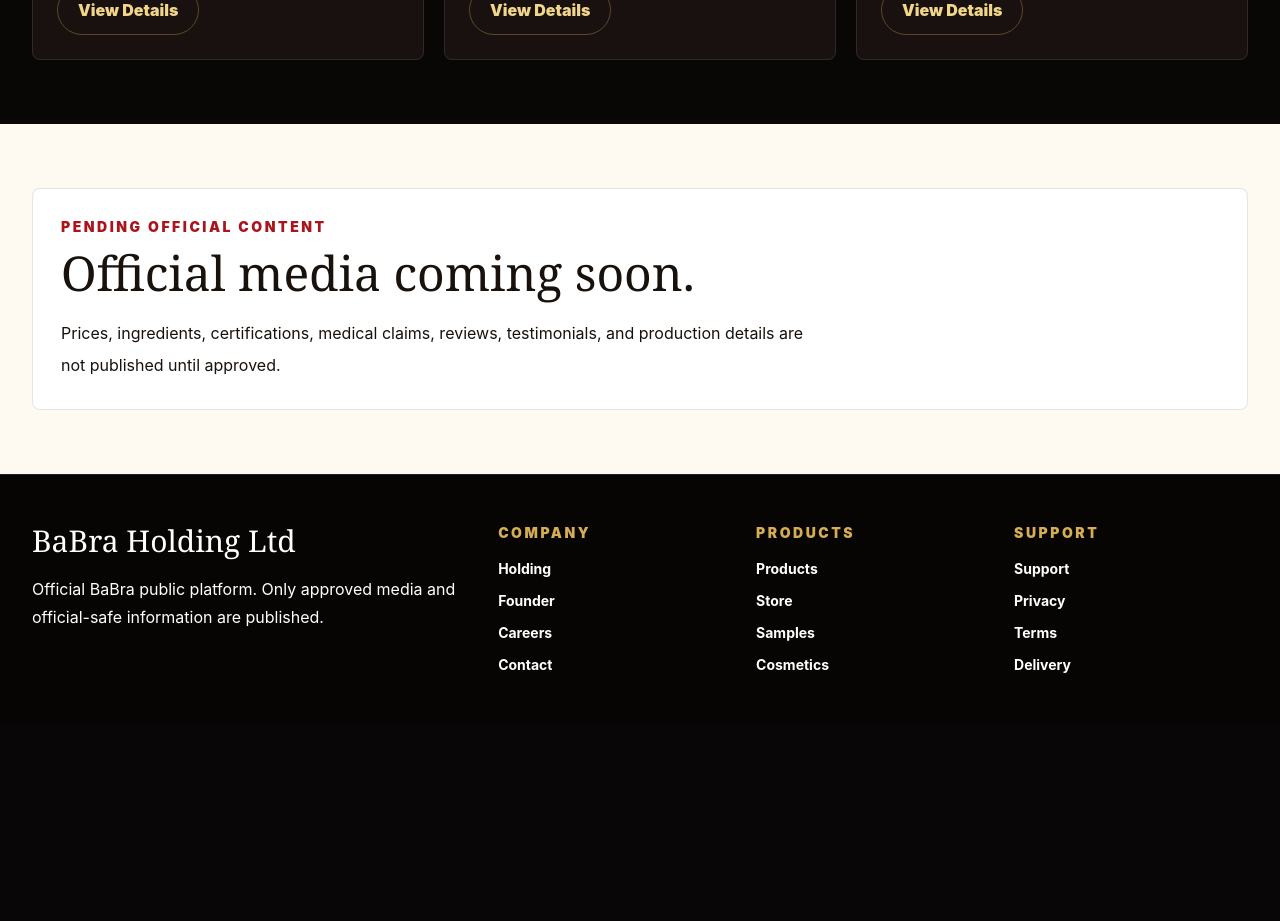
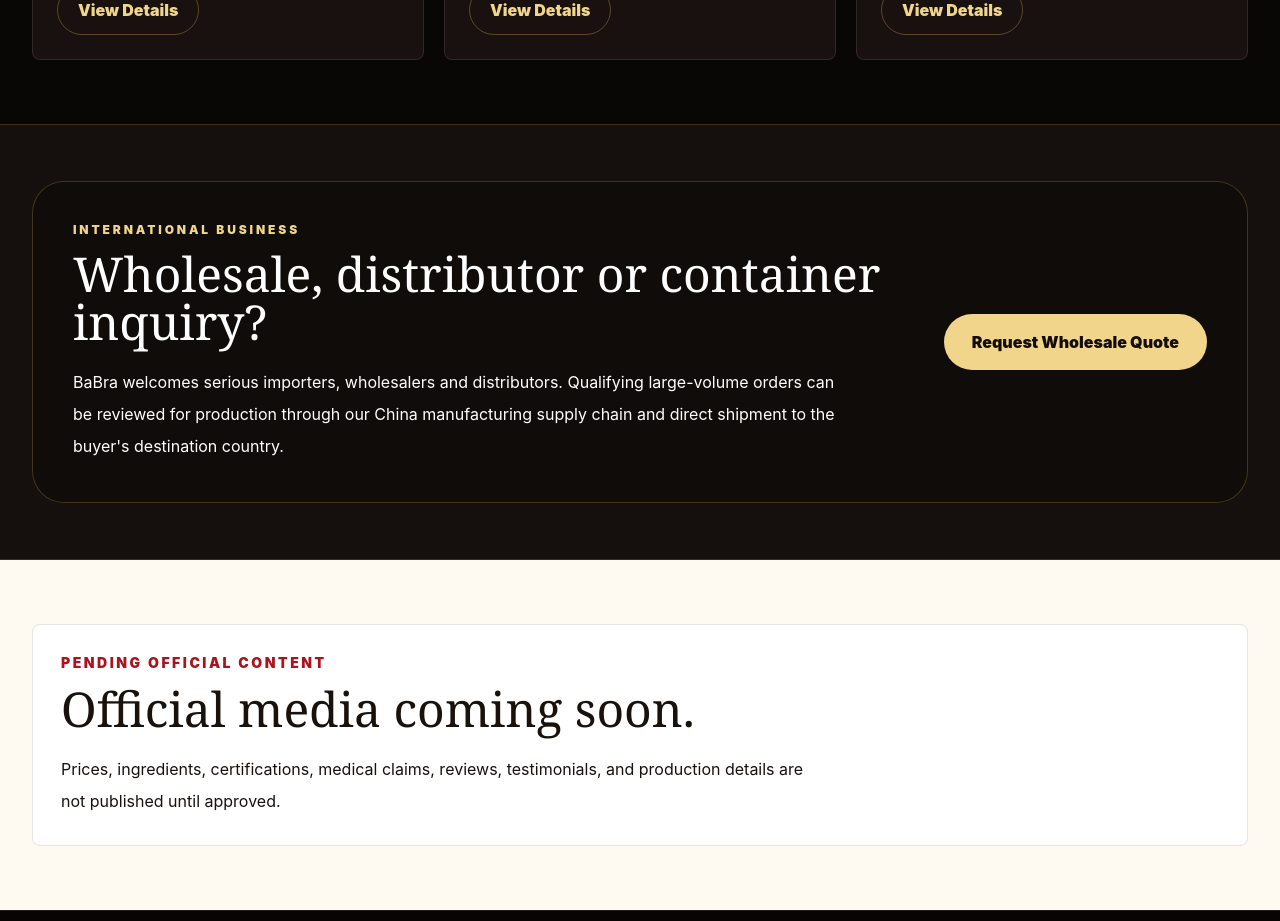
Before and after one commit to BaBraTv/babra-website-public, a Next.js app: page /cosmetics in a window 1280 px wide. Shown: the part 1080-2001 px from the top of the page. Before the commit the page ends 1803 px from the top, so only its background shows below. Built offline with nearby package versions, Linux system fonts and the light colour scheme.

Commit message:
Add wholesale CTA to cosmetics page

```diff
--- a/app/cosmetics/page.tsx
+++ b/app/cosmetics/page.tsx
@@ -50,6 +50,24 @@
         </div>
       </section>
 
+      <section className="border-y border-[#d6ad57]/20 bg-[#15100d] px-5 py-14 md:px-8">
+        <div className="mx-auto grid max-w-7xl gap-8 rounded-[2rem] border border-[#d6ad57]/25 bg-black/20 p-7 md:grid-cols-[1fr_auto] md:items-center md:p-10">
+          <div>
+            <p className="text-xs font-black uppercase tracking-[0.24em] text-[#f1d58b]">International business</p>
+            <h2 className="mt-3 max-w-4xl font-serif text-5xl leading-none">Wholesale, distributor or container inquiry?</h2>
+            <p className="mt-5 max-w-3xl leading-8 text-white/64">
+              BaBra welcomes serious importers, wholesalers and distributors. Qualifying large-volume orders can be reviewed for production through our China manufacturing supply chain and direct shipment to the buyer&apos;s destination country.
+            </p>
+          </div>
+          <a
+            className="inline-flex min-h-14 items-center justify-center rounded-full bg-[#f1d58b] px-7 font-black text-[#130d08]"
+            href="/wholesale-distributor"
+          >
+            Request Wholesale Quote
+          </a>
+        </div>
+      </section>
+
       <section className="bg-[#fffaf1] px-5 py-16 text-[#18110c] md:px-8">
         <div className="mx-auto max-w-7xl rounded-lg border border-black/10 bg-white p-7">
           <p className="text-sm font-black uppercase tracking-[0.18em] text-[#a9141d]">Pending official content</p>
```
